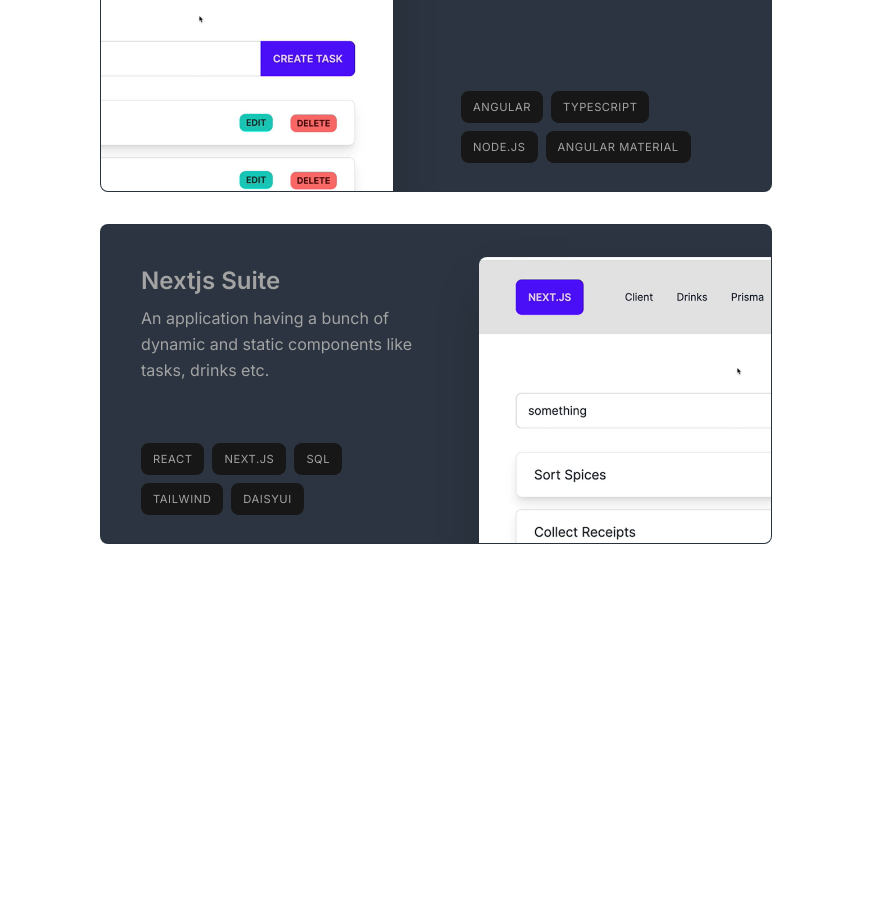
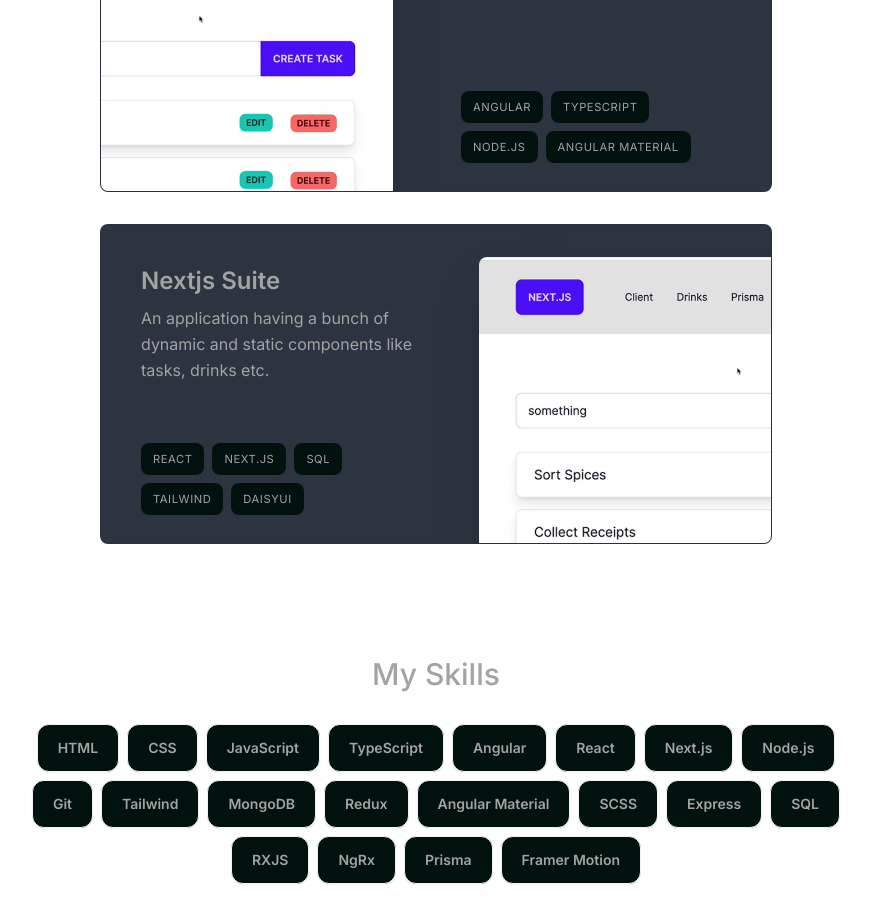
Before and after one commit to Umme-hanii/portfolio, a Next.js app: page / in a window 1280 px wide. Shown: the part 1860-2782 px from the top of the page, without its empty margins (204-1075 px from the left). Before the commit the page ends 2516 px from the top, so only its background shows below. Built offline with nearby package versions, Linux system fonts and the light colour scheme.

Commit message:
Skills Section

```diff
--- a/app/layout.tsx
+++ b/app/layout.tsx
@@ -17,7 +17,7 @@
   children: React.ReactNode;
 }) {
   return (
-    <html lang="en">
+    <html lang="en" className="!scroll-smooth">
       <body className={`${inter.className} relative pt-28 sm:pt-36`}>
         <Header></Header>
         {children}
--- a/app/page.tsx
+++ b/app/page.tsx
@@ -2,6 +2,7 @@
 import Intro from "@/components/Intro";
 import Projects from "@/components/Projects";
 import SectionDivider from "@/components/SectionDivider";
+import Skills from "@/components/Skills";
 
 export default function Home() {
   return (
@@ -10,6 +11,7 @@
       <SectionDivider />
       <About />
       <Projects />
+      <Skills />
     </main>
   );
 }
--- a/components/Intro.tsx
+++ b/components/Intro.tsx
@@ -98,7 +98,7 @@
         </a>
 
         <a
-          className="btn btn-neutral p-4 flex items-center gap-2 text-[1.35rem] rounded-full focus:scale-[1.15] hover:scale-[1.15] active:scale-105 transition cursor-pointer borderBlack"
+          className="btn btn-neutral p-4 flex items-center gap-2 text-[1.1rem] rounded-full focus:scale-[1.15] hover:scale-[1.15] active:scale-105 transition cursor-pointer"
           href="https://github.com"
           target="_blank"
         >
--- a/components/Project.tsx
+++ b/components/Project.tsx
@@ -37,7 +37,7 @@
           <ul className="flex flex-wrap mt-4 gap-2 sm:mt-auto">
             {tags.map((tag, index) => (
               <li
-                className="btn-sm bg-neutral-900 px-3 py-2 text-[0.7rem] uppercase tracking-wider rounded-lg"
+                className="btn-sm bg-accent-content px-3 py-2 text-[0.7rem] uppercase tracking-wider rounded-lg"
                 key={index}
               >
                 {tag}
--- /dev/null
+++ b/components/Skills.tsx
@@ -0,0 +1,48 @@
+"use client";
+
+import React from "react";
+import SectionHeading from "./SectionHeading";
+import { skillsData } from "@/lib/data";
+import { motion } from "framer-motion";
+
+const fadeInAnimationVariants = {
+  initial: {
+    opacity: 0,
+    y: 100,
+  },
+  animate: (index: number) => ({
+    opacity: 1,
+    y: 0,
+    transition: {
+      delay: 0.05 * index,
+    },
+  }),
+};
+
+export default function Skills() {
+  return (
+    <section
+      id="skills"
+      className="mb-28 max-w-[53rem] scroll-mt-28 text-center sm:mb-40"
+    >
+      <SectionHeading>My skills</SectionHeading>
+      <ul className="flex flex-wrap justify-center gap-2 text-lg text-neutral-400">
+        {skillsData.map((skill, index) => (
+          <motion.li
+            className="btn bg-accent-content borderBlack rounded-xl px-5 py-0 text-neutral-400 hover:bg-base-200"
+            key={index}
+            variants={fadeInAnimationVariants}
+            initial="initial"
+            whileInView="animate"
+            viewport={{
+              once: true,
+            }}
+            custom={index}
+          >
+            {skill}
+          </motion.li>
+        ))}
+      </ul>
+    </section>
+  );
+}
```
